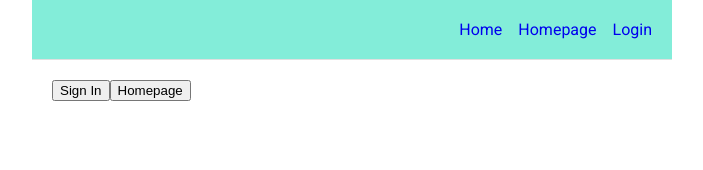
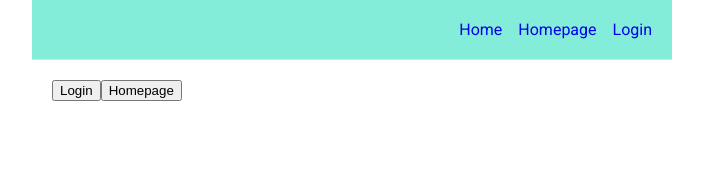
Before and after one commit to Ntshangase/ibhange-the-bank, a React (Create React App) app: page / in a window 1280 px wide. Shown: the top 170 px of the page, without its empty margins (288-991 px from the left). Built offline with nearby package versions, Linux system fonts and the light colour scheme.

Commit message:
feat: landing page buttons work

```diff
--- a/src/Pages/LandingPage.js
+++ b/src/Pages/LandingPage.js
@@ -1,11 +1,22 @@
 import React from 'react'
+import { useNavigate } from 'react-router-dom';
 
 function LandingPage() {
+    // for button navigation
+    const Navigation = useNavigate();
+
+    const handleLogin = () => {
+        Navigation('/login');
+    }
+    const handleHomepage = () => {
+        Navigation('/home');
+    }
+
   return (
     <div>
           {/**Adding buttons to landing page */}
-          <button>Sign In</button>
-          <button>Homepage</button>
+          <button onClick={handleLogin} >Login</button>
+          <button onClick={handleHomepage} >Homepage</button>
 
     </div>
   )
```
